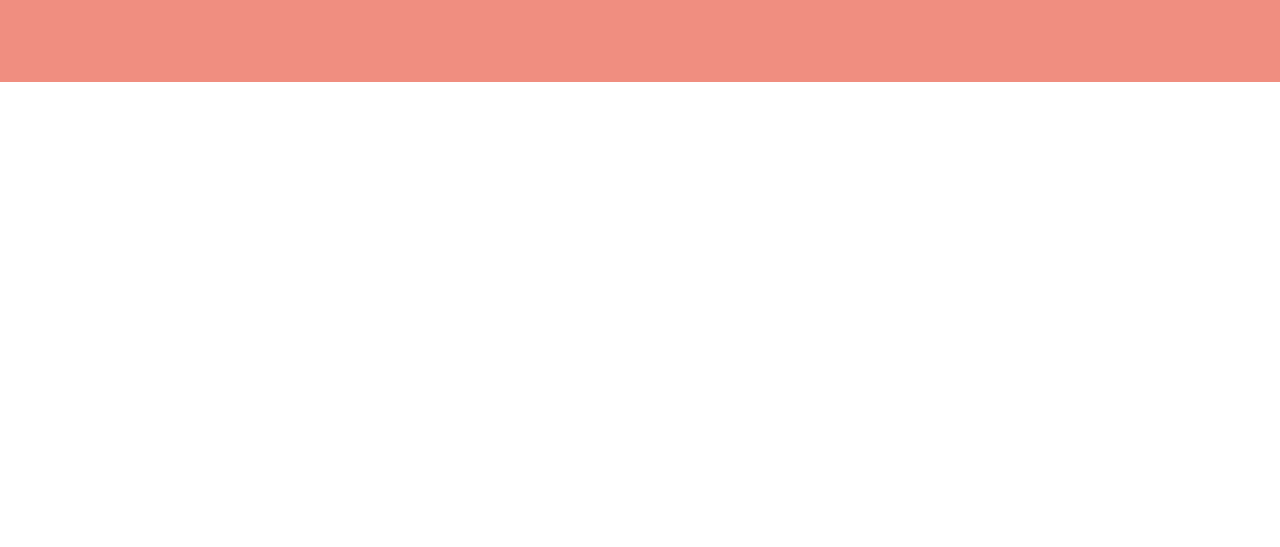
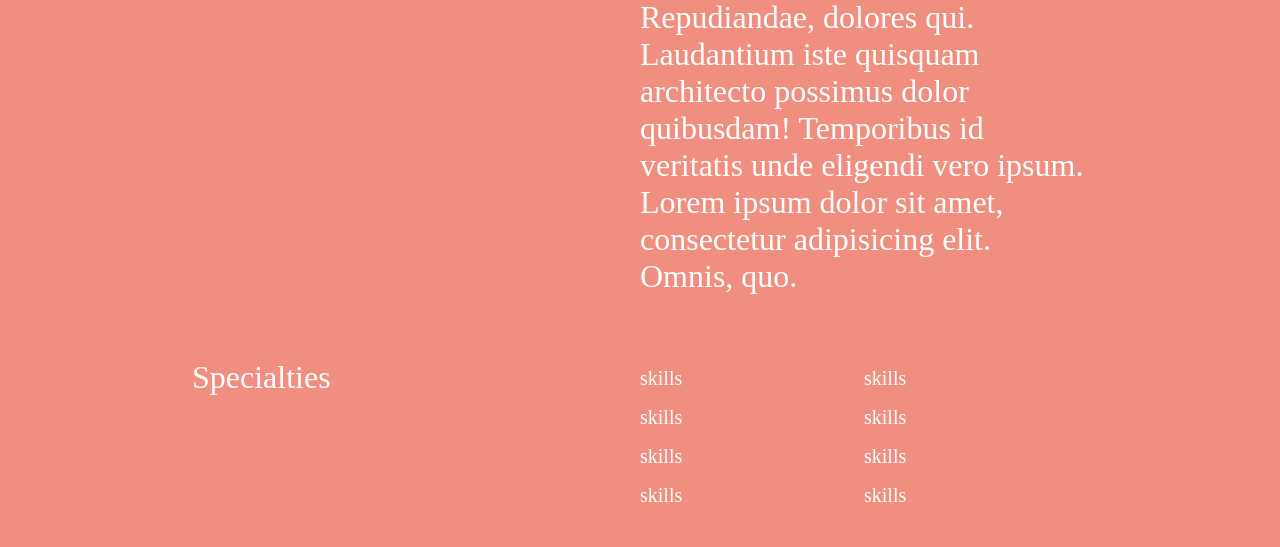
Before and after one commit to sun-n-y/resumeWebpage, a plain HTML site: page index.html in a window 1280 px wide. Shown: the part 638-1185 px from the top of the page. Before the commit the page ends 800 px from the top, so only its background shows below. Drawn offline with Linux system fonts and the light colour scheme; a web font is replaced by a local one.

Commit message:
add misson and skills and style them

```diff
--- a/index.html
+++ b/index.html
@@ -28,6 +28,29 @@
           I'm a <em>Scientist</em> and a <em>Speaker</em> who is interested in
           the psychology of greed.
         </h1>
+        <div class="two-column-section">
+          <p>My Misson</p>
+          <p>
+            The misson Lorem ipsum dolor sit amet consectetur adipisicing elit.
+            Repudiandae, dolores qui. Laudantium iste quisquam architecto
+            possimus dolor quibusdam! Temporibus id veritatis unde eligendi vero
+            ipsum. Lorem ipsum dolor sit amet, consectetur adipisicing elit.
+            Omnis, quo.
+          </p>
+        </div>
+        <div class="two-column-section">
+          <p>Specialties</p>
+          <ul class="skills">
+            <li>skills</li>
+            <li>skills</li>
+            <li>skills</li>
+            <li>skills</li>
+            <li>skills</li>
+            <li>skills</li>
+            <li>skills</li>
+            <li>skills</li>
+          </ul>
+        </div>
       </div>
     </section>
   </body>
--- a/main.css
+++ b/main.css
@@ -7,8 +7,10 @@ body {
 }
 
 .hero {
-  height: 90vh;
+  min-height: 90vh;
   background-color: #f08e80;
+  color: white;
+  display: inline-block;
 }
 
 .navbar {
@@ -53,3 +55,28 @@ body {
   letter-spacing: 2px;
   padding: 32px 0;
 }
+
+.two-column-section {
+  font-size: 2rem;
+}
+
+.two-column-section p {
+  width: 50%;
+  box-sizing: border-box;
+  float: left;
+}
+
+.two-column-section .skills {
+  width: 50%;
+  float: left;
+  box-sizing: border-box;
+  padding: 0;
+  list-style-type: none;
+}
+
+.two-column-section .skills li {
+  width: 50%;
+  float: left;
+  font-size: 1.25rem;
+  margin: 8px 0;
+}
```
